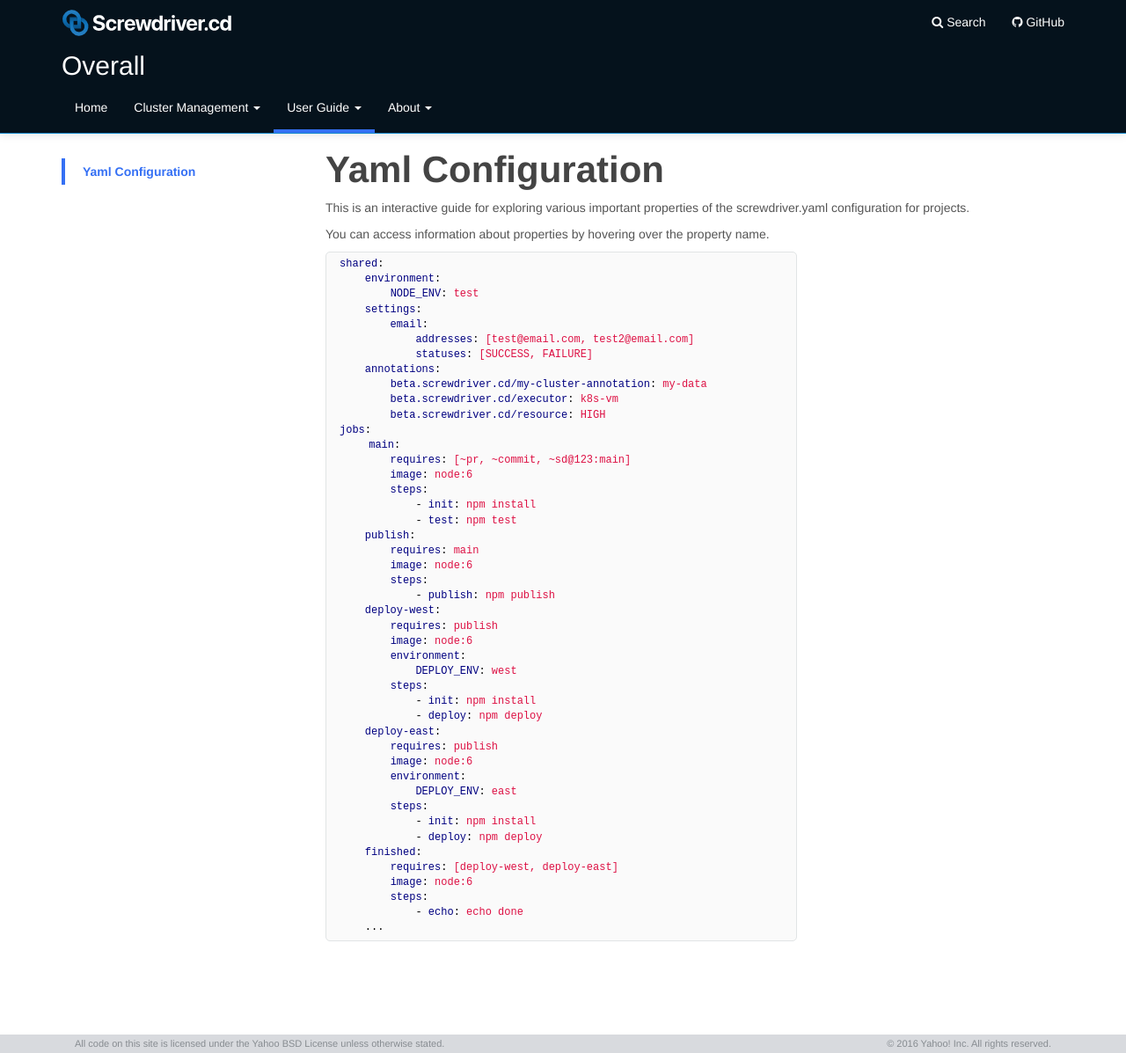
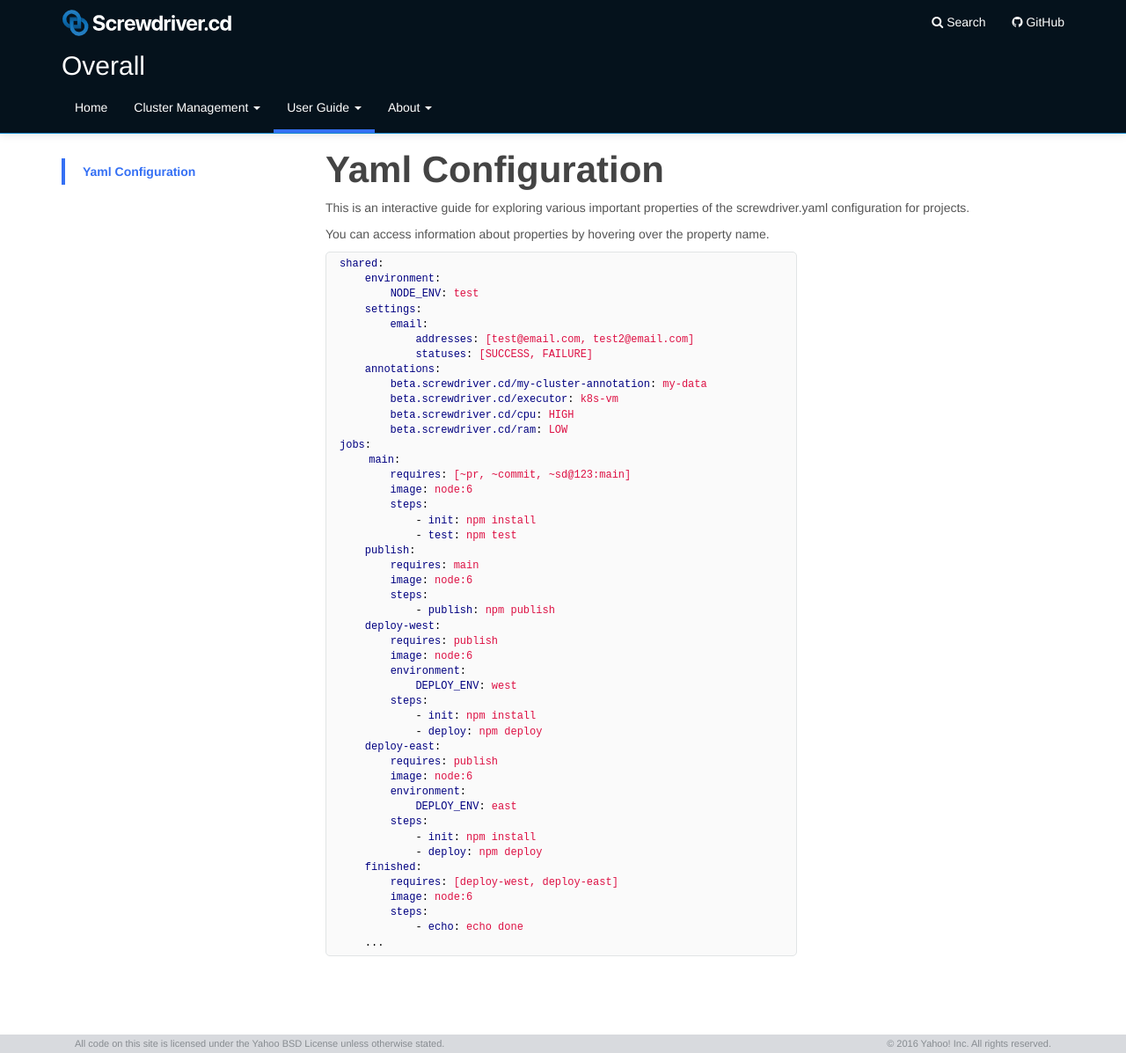
Before and after one commit to screwdriver-cd/guide, a Jekyll site: the page built from docs/user-guide/configuration/index.md, in a window 1280 px wide and 1197 px high. Shown: the whole window at 88% size. Built offline with Jekyll 4.4.1, drawn with Linux system fonts in a browser that asks for light colours.

Commit message:
fix: CPU and RAM can be configured separately

```diff
--- a/docs/user-guide/configuration/index.md
+++ b/docs/user-guide/configuration/index.md
@@ -28,7 +28,8 @@ You can access information about properties by hovering over the property name.
     <a href="#annotations"><span class="key">annotations</span>:
     <span class="key">beta.screwdriver.cd/my-cluster-annotation</span>: <span class="value">my-data</span></a>
         <a href="#executor"><span class="key">beta.screwdriver.cd/executor</span>: <span class="value">k8s-vm</span></a>
-        <a href="#resource"><span class="key">beta.screwdriver.cd/resource</span>: <span class="value">HIGH</span></a>
+        <a href="#cpu"><span class="key">beta.screwdriver.cd/cpu</span>: <span class="value">HIGH</span></a>
+        <a href="#ram"><span class="key">beta.screwdriver.cd/ram</span>: <span class="value">LOW</span></a>
 <a href="#jobs"><span class="key">jobs</span>:</a>
       <span class="key">main</span>:
         <a href="#requires"><span class="key">requires</span>: <span class="value">[~pr, ~commit, ~sd@123:main]</span></a>
@@ -89,9 +90,13 @@ You can access information about properties by hovering over the property name.
             <h4>Executor annotation</h4>
             <p>Used to designate a non-default executor to run the build. Some available executors are `jenkins`, `k8s-vm`</p>
         </div>
-        <div id="resource" class="hidden">
-            <h4>Resource annotation</h4>
-            <p>CPU and RAM allocated for the VM if using `k8s-vm` executor. `LOW` is configured by default, and indicates 2CPU and 2GB memory. `HIGH` means 6CPU and 12GB memory.</p>
+        <div id="cpu" class="hidden">
+            <h4>CPU annotation</h4>
+            <p>CPU allocated for the VM if using `k8s-vm` executor. `LOW` is configured by default, and indicates 2CPU memory. `HIGH` means 6CPU.</p>
+        </div>
+        <div id="ram" class="hidden">
+            <h4>RAM annotation</h4>
+            <p>RAM allocated for the VM if using `k8s-vm` executor. `LOW` is configured by default, and indicates 2GB memory. `HIGH` means 12GB memory.</p>
         </div>
         <div id="email" class="hidden">
             <h4>Email</h4>
```
